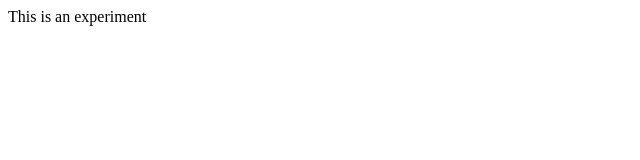
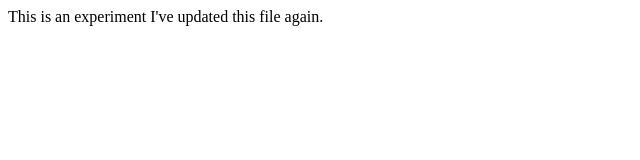
Before and after one commit to nitiza/my-portfolio, a plain HTML site: page experiment.html in a window 1280 px wide. Shown: the whole page, without its empty margins (0-640 px from the left). Drawn offline with Linux system fonts and the light colour scheme.

Commit message:
experiment 2

```diff
--- a/experiment.html
+++ b/experiment.html
@@ -7,6 +7,6 @@
     <title>Document</title>
   </head>
   <body>
-    This is an experiment
+    This is an experiment I've updated this file again.
   </body>
 </html>
```
